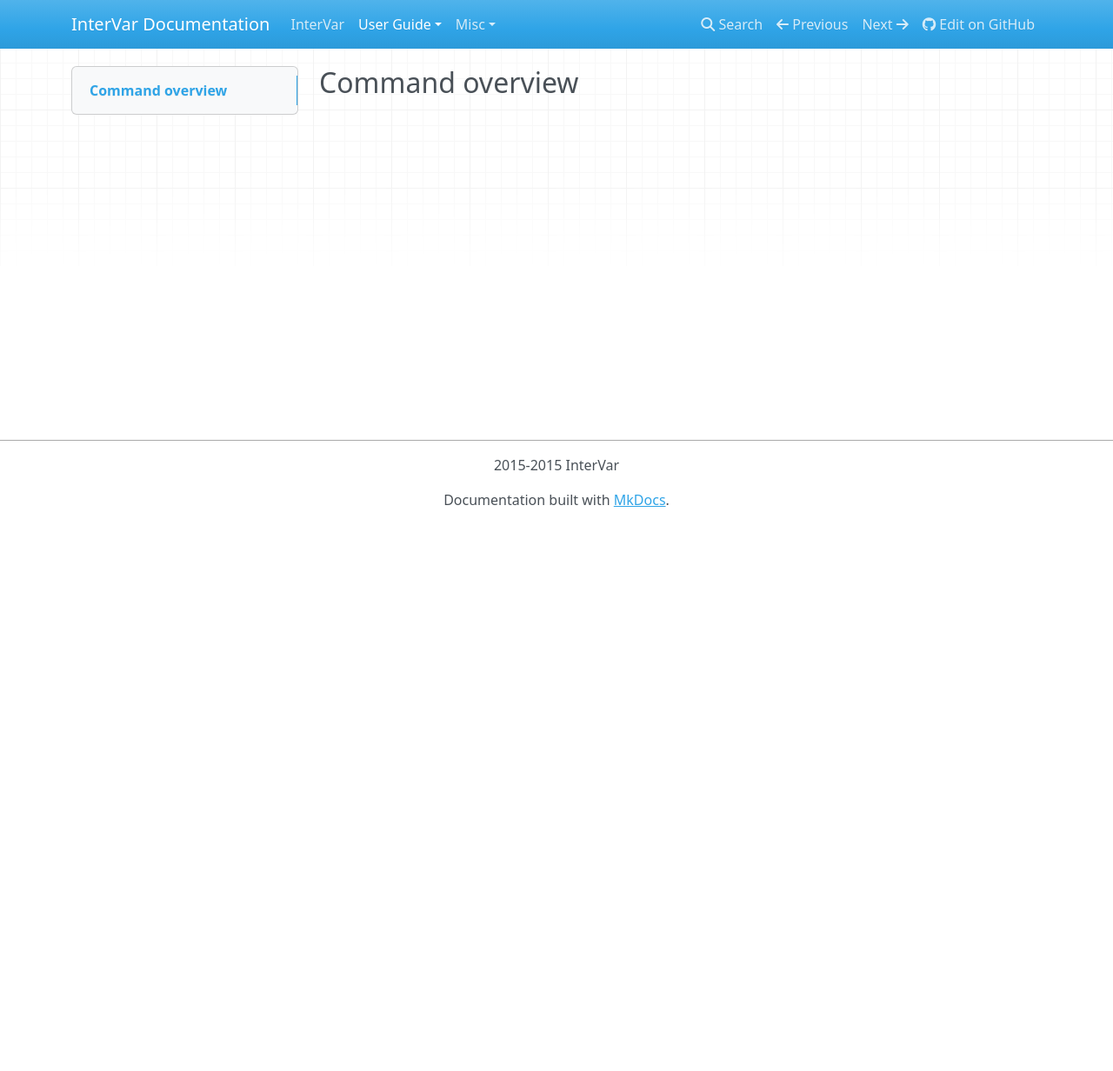
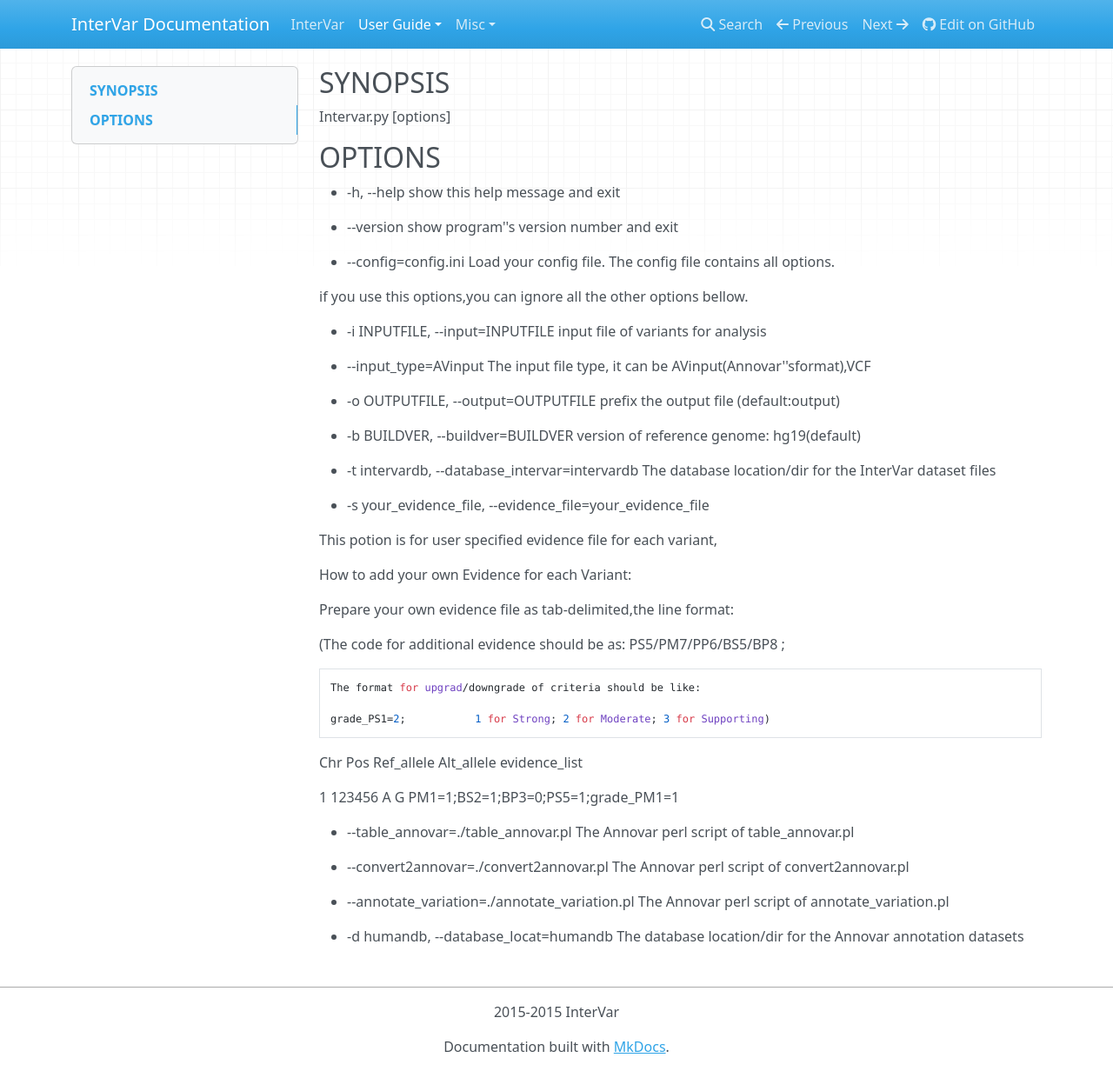
Before and after one commit to WGLab/InterVar, an MkDocs documentation site: the page built from docs/user-guide/manual.md, in a window 1280 px wide and 1232 px high. Shown: the whole window at 87% size. Built offline with MkDocs 1.6.1, drawn with Linux system fonts in a browser that asks for light colours; nearby versions of some CDN libraries; old or Windows-style settings are respelled for this version of MkDocs.

Commit message:
update manual

```diff
--- a/docs/user-guide/manual.md
+++ b/docs/user-guide/manual.md
@@ -1 +1,61 @@
-## Command overview
+## SYNOPSIS
+
+Intervar.py [options]
+
+## OPTIONS
+
+- -h, --help
+show this help message and exit
+
+- --version
+show program''s version number and exit
+
+- --config=config.ini
+Load your config file. The config file contains all options.
+
+if you use this options,you can ignore all the other options bellow.
+
+- -i INPUTFILE, --input=INPUTFILE
+input file of  variants for analysis
+
+- --input_type=AVinput
+The input file type, it can be  AVinput(Annovar''sformat),VCF
+
+- -o OUTPUTFILE, --output=OUTPUTFILE
+prefix the output file (default:output)
+
+- -b BUILDVER, --buildver=BUILDVER
+version of reference genome: hg19(default)
+
+- -t intervardb, --database_intervar=intervardb
+The database location/dir for the InterVar dataset files
+
+- -s your_evidence_file, --evidence_file=your_evidence_file
+
+  This potion is for user specified evidence file for each variant,
+
+  How to add your own Evidence for each Variant:
+
+  Prepare your own evidence  file as tab-delimited,the line format:
+
+(The code for additional evidence should be as: PS5/PM7/PP6/BS5/BP8 ;
+
+    The format for upgrad/downgrade of criteria should be like:
+
+    grade_PS1=2;           1 for Strong; 2 for Moderate; 3 for Supporting)
+
+ Chr Pos Ref_allele Alt_allele  evidence_list
+
+1 123456 A G PM1=1;BS2=1;BP3=0;PS5=1;grade_PM1=1
+
+- --table_annovar=./table_annovar.pl
+The Annovar perl script of table_annovar.pl
+
+- --convert2annovar=./convert2annovar.pl
+The Annovar perl script of convert2annovar.pl
+
+- --annotate_variation=./annotate_variation.pl
+The Annovar perl script of annotate_variation.pl
+
+-  -d humandb, --database_locat=humandb
+The database location/dir for the Annovar annotation datasets
```
Also changed, not shown: docs/user-guide/startup.md (+11 -0 lines).
